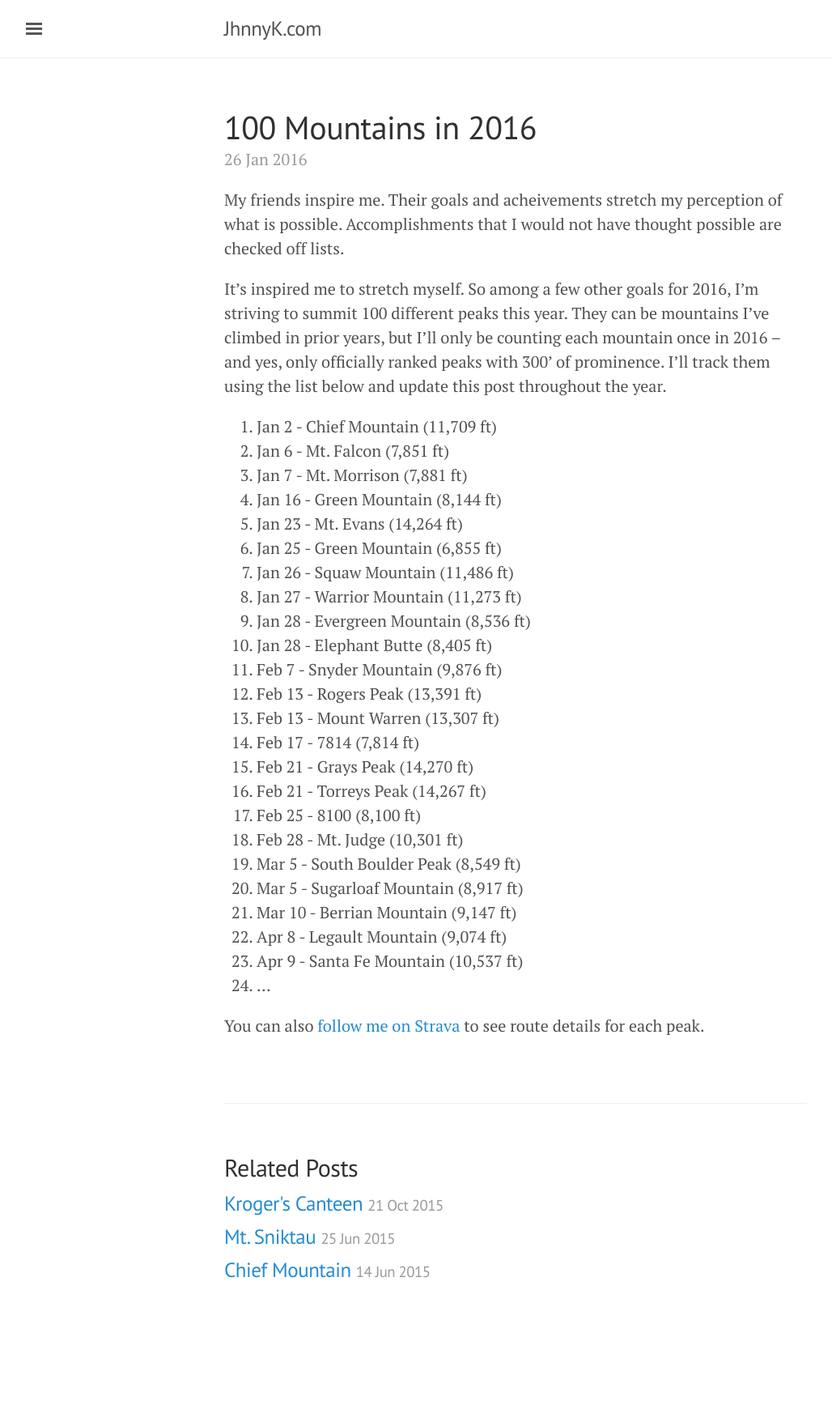
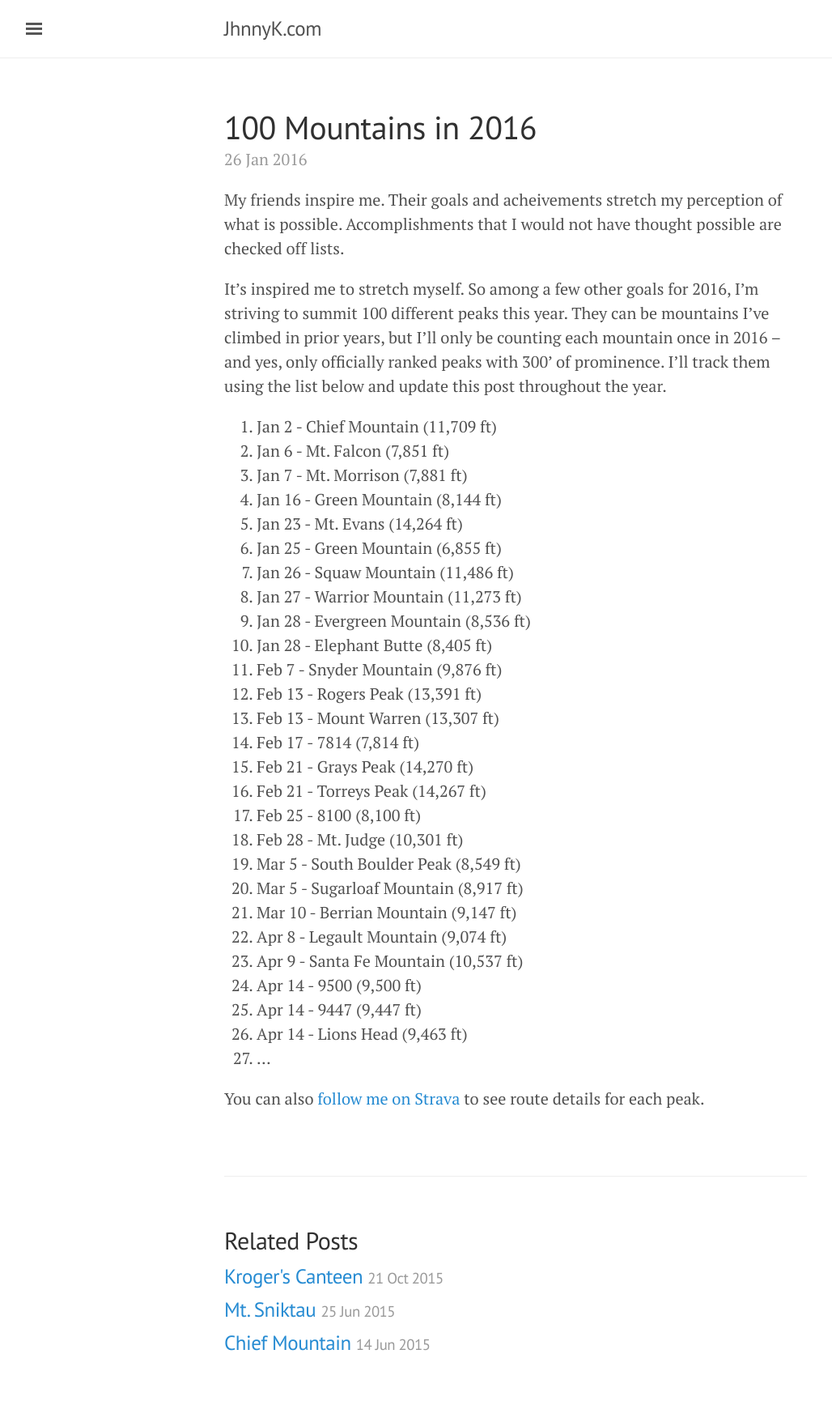
Before and after one commit to jhnnyk/jhnnyk.github.io, a Jekyll site: the page built from _posts/2016-01-26-100-mountains-in-2016.md, in a window 1280 px wide. Shown: the whole page at 81% size, without its empty margins (3-1031 px from the left). Built offline with Jekyll 4.4.1, drawn with Linux system fonts in a browser that asks for light colours; before the commit the page ends 1645 px from its top, so only the background shows below that.

Commit message:
Staunton SP summits

```diff
--- a/_posts/2016-01-26-100-mountains-in-2016.md
+++ b/_posts/2016-01-26-100-mountains-in-2016.md
@@ -30,6 +30,9 @@ It's inspired me to stretch myself. So among a few other goals for 2016, I'm str
 21. Mar 10 - Berrian Mountain (9,147 ft)
 22. Apr 8 - Legault Mountain (9,074 ft)
 23. Apr 9 - Santa Fe Mountain (10,537 ft)
-24. ...
+24. Apr 14 - 9500 (9,500 ft)
+25. Apr 14 - 9447 (9,447 ft)
+26. Apr 14 - Lions Head (9,463 ft)
+27. ...
 
 You can also [follow me on Strava](https://www.strava.com/athletes/149867) to see route details for each peak.
```
